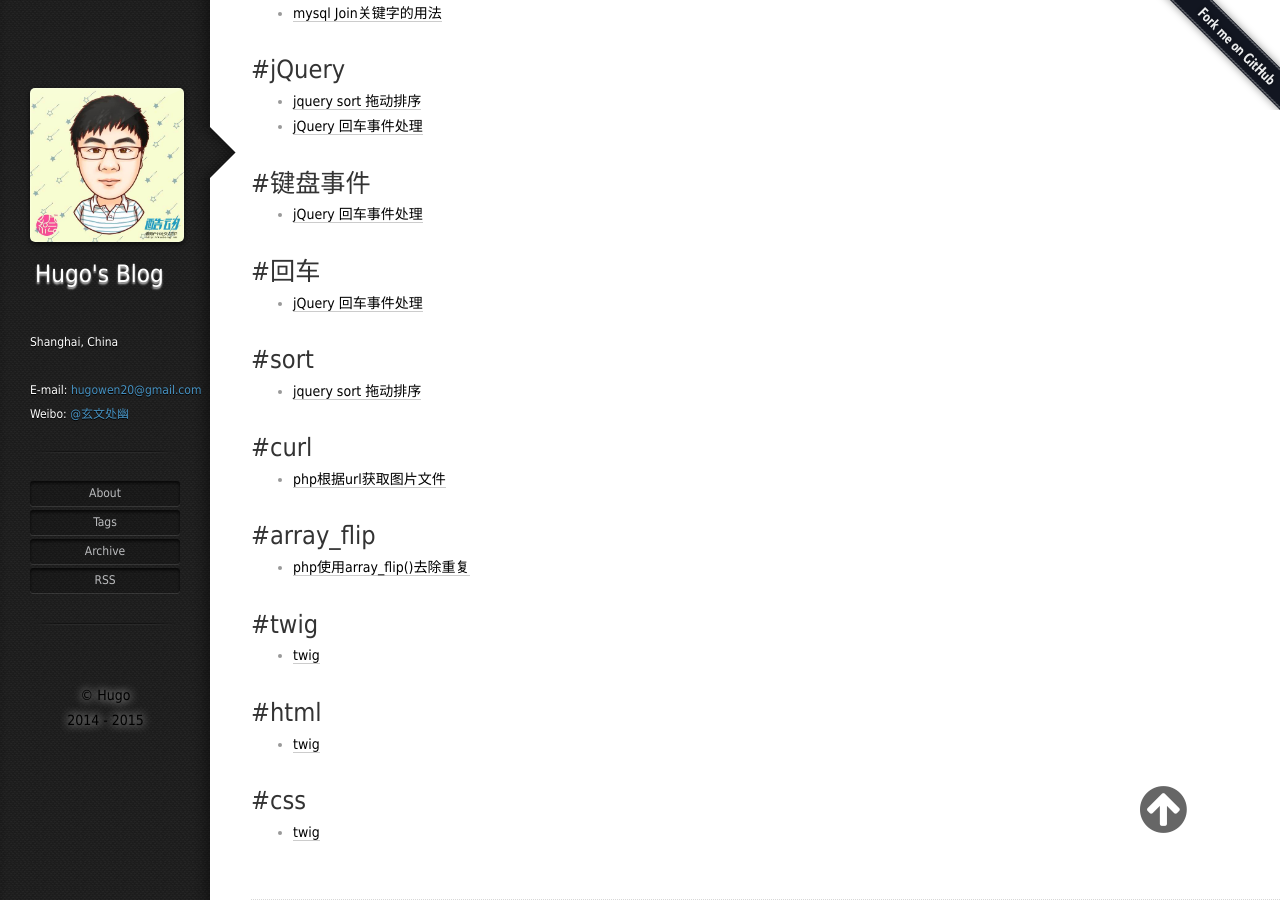
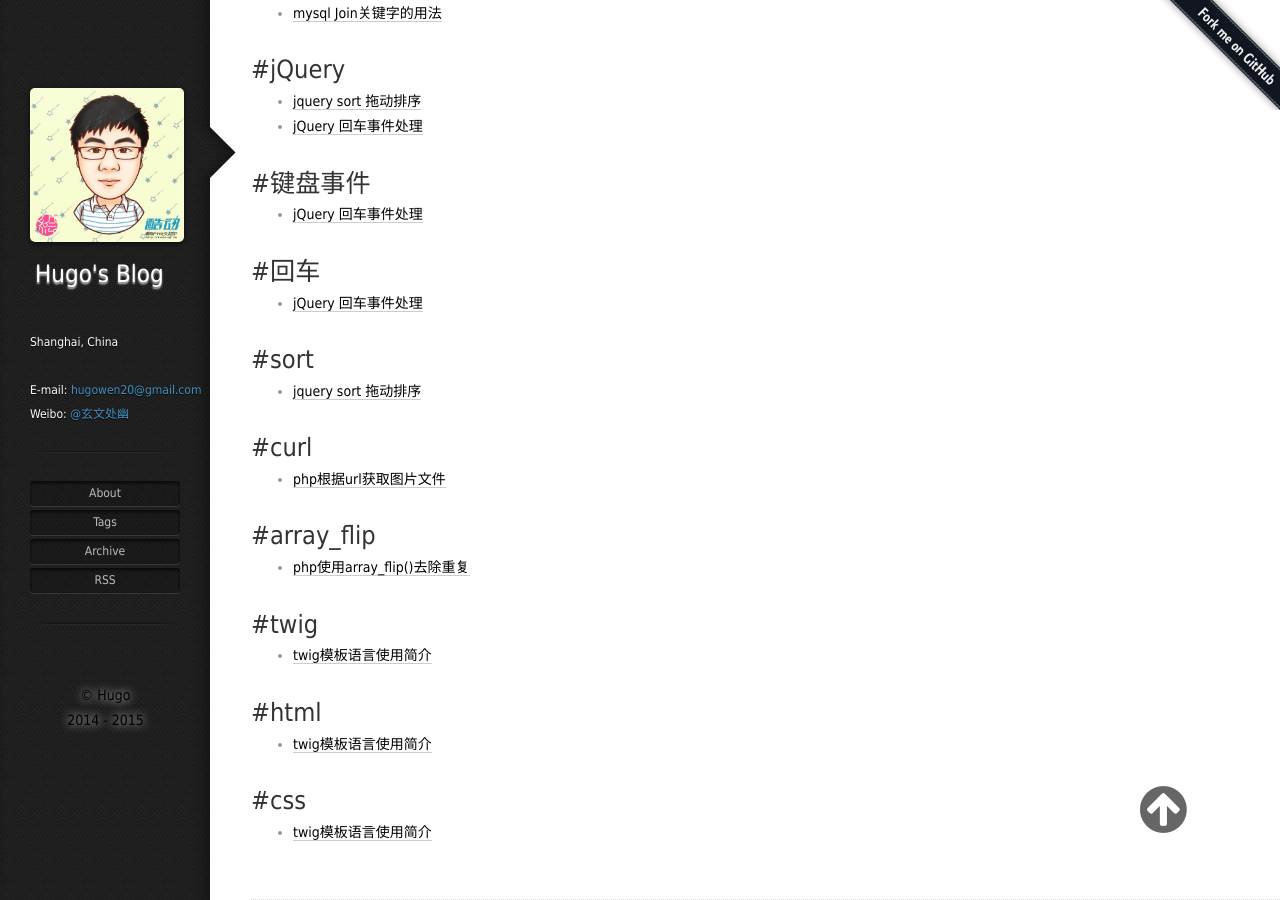
Before and after one commit to HugoWen/HugoWen.github.io_jekyll_bak, a Jekyll site: the page built from tags.html, in a window 1280 px wide and 900 px high, scrolled down 5508 px. Built offline with Jekyll 4.4.1, drawn with Linux system fonts in a browser that asks for light colours; Markdown is read by kramdown in place of the engine named in the settings; comment, search, counter and statistics services are not loaded.

Commit message:
fix twig

```diff
--- a/_posts/2015-03-20-twig.md
+++ b/_posts/2015-03-20-twig.md
@@ -1,6 +1,6 @@
 ---
 layout: post
-title: twig
+title: twig模板语言使用简介
 date: 2015-03-20 14:59
 tags: [twig, html, php, css]
 categories: [twig]
@@ -9,7 +9,7 @@ published: true
 ** 转载自：[http://itopic.org/twig-template-language.html](http://itopic.org/twig-template-language.html) **
 
 
-Twig中有两种定界符{% ... %} 和 {{ ... }} ， 前一种用来执行语句，比如for循环、IF判断、过滤等操作，后一种模版中用来显示变量。
+Twig中有两种定界符`{% ... %}` 和 `{{ ... }}` ， 前一种用来执行语句，比如for循环、IF判断、过滤等操作，后一种模版中用来显示变量。
 
 ##Twig常用用法
 
@@ -49,7 +49,7 @@ foo为PHP赋值变量， 则模版中可以使用 `{{ foo }}`
 
 可使用 `{% set 变量名=变量值 %}` 声明变量，也可写成 `{% set 变量名 %}` 变量值 `{% endset %}`
 
-PHP 中非关联数组被映射成 [元素1, 元素2, ...]，关联数组则被映射成 {键1: 值1, 键2: 值2, ...}
+PHP 中非关联数组被映射成 `[元素1, 元素2, ...]`，关联数组则被映射成 `{键1: 值1, 键2: 值2, ...}`
 
 ###数组遍历
 
```
